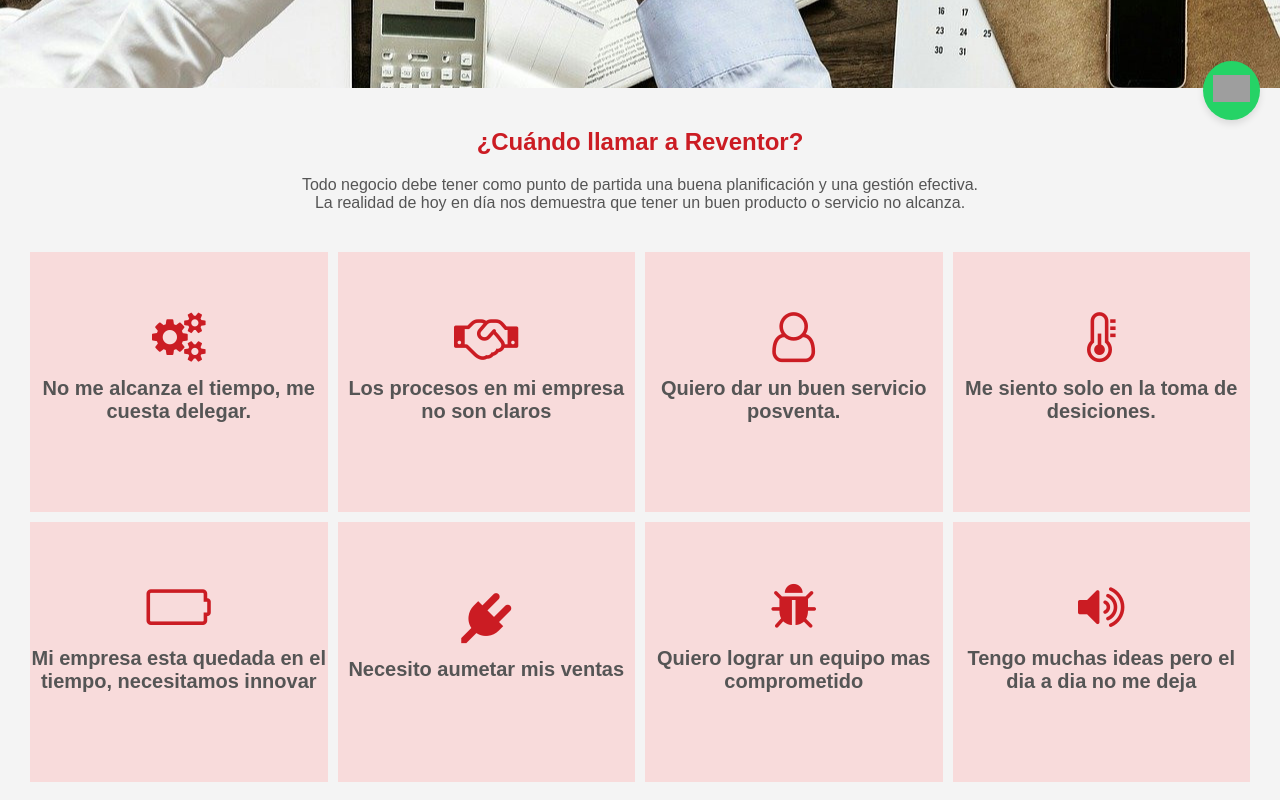
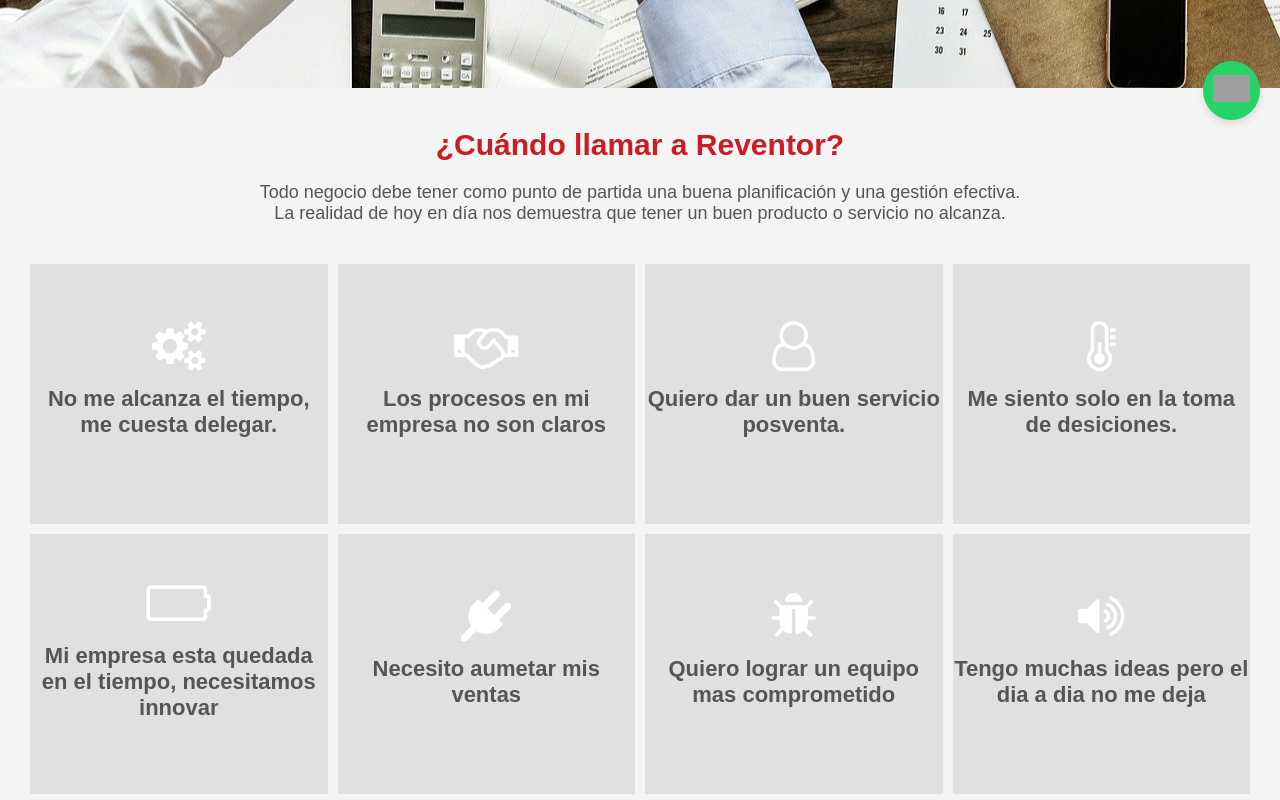
Before and after one commit to abs1cnn/FORTICA-GROUP-frontend, a React (Vite) app: page / in a window 1280 px wide. Shown: the part 660-1460 px from the top of the page. Built offline with nearby package versions, Linux system fonts and the light colour scheme; grey boxes are pictures that could not be loaded.

Commit message:
front cuando llamarnos en proceso

```diff
--- a/src/Bienvenida/bienvenida.css
+++ b/src/Bienvenida/bienvenida.css
@@ -1,5 +1,5 @@
 .bienvenida {
-  background-image: url('../../public/pic-company.jpg');
+  background-image: url('/pic-company.jpg');
   background-size: cover;
   background-position: center;
   background-repeat: no-repeat;
--- a/src/Cuando-llamar/CuandoLlamarAReventor.css
+++ b/src/Cuando-llamar/CuandoLlamarAReventor.css
@@ -4,10 +4,13 @@
   padding: 0 20px;
 }
 
-h2 {
-  font-size: 24px;
+#titulo-cuando-llamar {
+  font-size: 30px;
   margin-bottom: 20px;
   font-weight: bold;
+}
+#descrip-cuando-llamar {
+  font-size: 18px;
 }
 
 .grid {
@@ -21,10 +24,10 @@
 }
 
 .grid-item {
-  background-color: #f8dbdb;
-  font-size: 20px;
+  background-color: #e0e0e0;
+  font-size: 22px;
   font-weight: bold;
-  color: #333;
+  color: #ffffff;
   display: flex;
   align-items: center;
   justify-content: center;
@@ -37,11 +40,11 @@
 .grid-item i {
   font-size: 50px;
   margin-bottom: 15px;  /* Espacio entre el icono y el texto */
-  color: #cb1c23;  /* Color de los iconos */
+  color: #ffffff;  /* Color de los iconos */
 }
 
 .grid-item:hover {
-  background-color: #e0e0e0;
+  background-color: #e63d3d;
   cursor: pointer;
   transition: background-color 0.3s ease;
 }
--- a/src/Cuando-llamar/CuandoLlamarAReventor.jsx
+++ b/src/Cuando-llamar/CuandoLlamarAReventor.jsx
@@ -41,8 +41,8 @@
 
   return (
     <div className="container">
-      <h2>¿Cuándo llamar a Reventor?</h2>
-      <p>Todo negocio debe tener como punto de partida una buena
+      <h2 id='titulo-cuando-llamar'>¿Cuándo llamar a Reventor?</h2>
+      <p id='descrip-cuando-llamar'>Todo negocio debe tener como punto de partida una buena
 planificación y una gestión efectiva. <br />
 La realidad de hoy en día nos demuestra que tener un buen
 producto o servicio no alcanza.</p>
```
